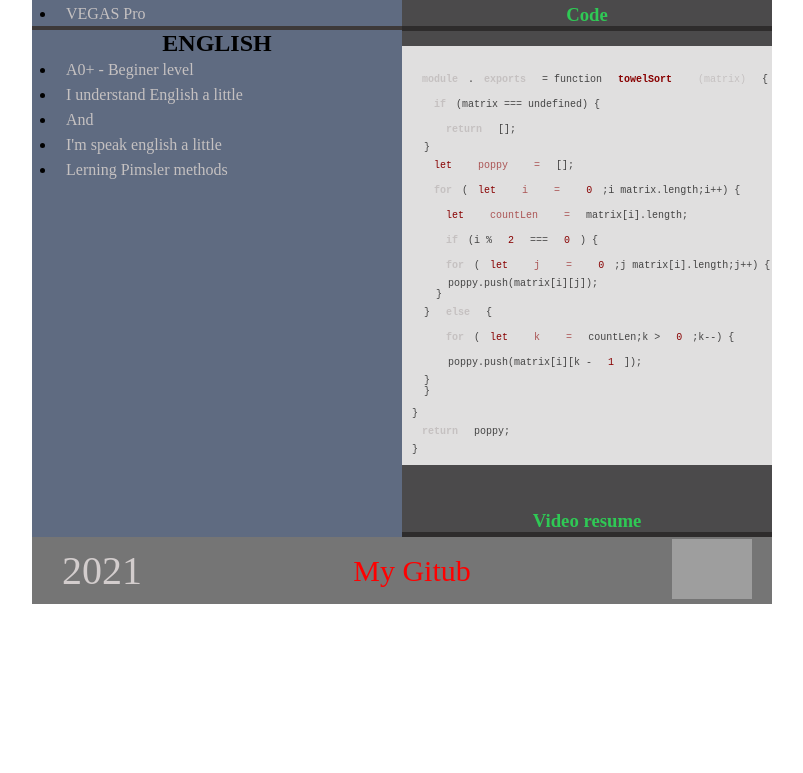
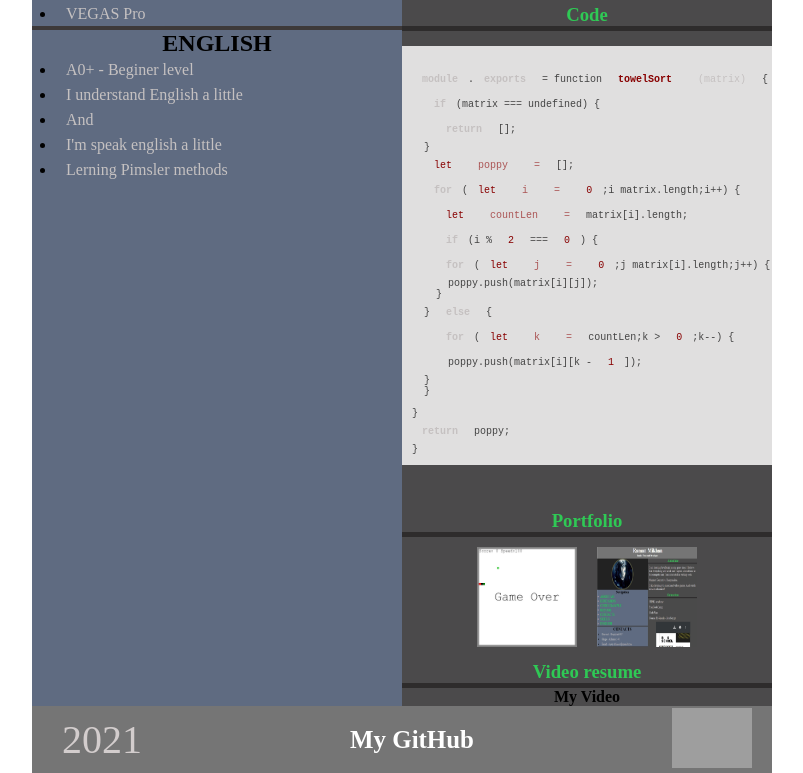
Before and after one commit to Reptylia/rsschool-cv, a plain HTML site: page index.html in a window 1280 px wide. Shown: the part 690-1463 px from the top of the page, without its empty margins (238-1041 px from the left). Before the commit the page ends 1294 px from the top, so only its background shows below. Drawn offline with nearby package versions, Linux system fonts and the light colour scheme; grey boxes are pictures that could not be loaded.

Commit message:
feat: create portfolio

```diff
--- a/index.html
+++ b/index.html
@@ -127,8 +127,19 @@ return poppy;
                 </article>
 
                 <article>
+                    <h3>Portfolio</h3>
+
+                    <div id="portfolio">
+
+                    <a target="_blank" href="https://reptylia.github.io/Snake/"><img id="snake" src="assets/Snake-game.jpg" alt="snake-game"></a>
+                    <a target="_blank" href="https://reptylia.github.io/rsschool-cv/"><img id="my-cv" src="assets/my-cv.jpg" alt="my-cv"></a>
+                    </div>
+
+                </article>
+
+                <article>
                     <h3 id="resume">Video resume</h3>
-
+                    <h4>My Video</h4>
                 </article>
             </main>
 
@@ -139,7 +150,7 @@ return poppy;
 
         <footer class="footer-box">
             <p class="footer-content1" id="years">2021</p>
-            <a class="footer-content2" id="git" href="https://github.com/Reptylia">My Gitub</a>
+            <a class="footer-content2" id="git" href="https://github.com/Reptylia"><h5>My GitHub</h5></a>
             <a class="footer-content3" href="https://rs.school/js/"><img id="logo" src="https://rs.school/images/rs_school_js.svg" alt="logo">
             </a>
 
--- a/style.scss
+++ b/style.scss
@@ -91,6 +91,18 @@ p {
     justify-content: center;
     margin-bottom: 10px;
 }
+#snake, #my-cv {
+    width: 100px;
+    height: 100px;
+
+}
+#portfolio {
+    display: flex;
+    justify-content: center;
+    a {
+        margin: 10px;
+    }
+}
 // aside
 li {
     margin-left: 24px;
```
Also changed, not shown: main.js (+6 -1 lines), assets/Snake-game.jpg (added), assets/my-cv.jpg (added), main.css, 1 other file.
